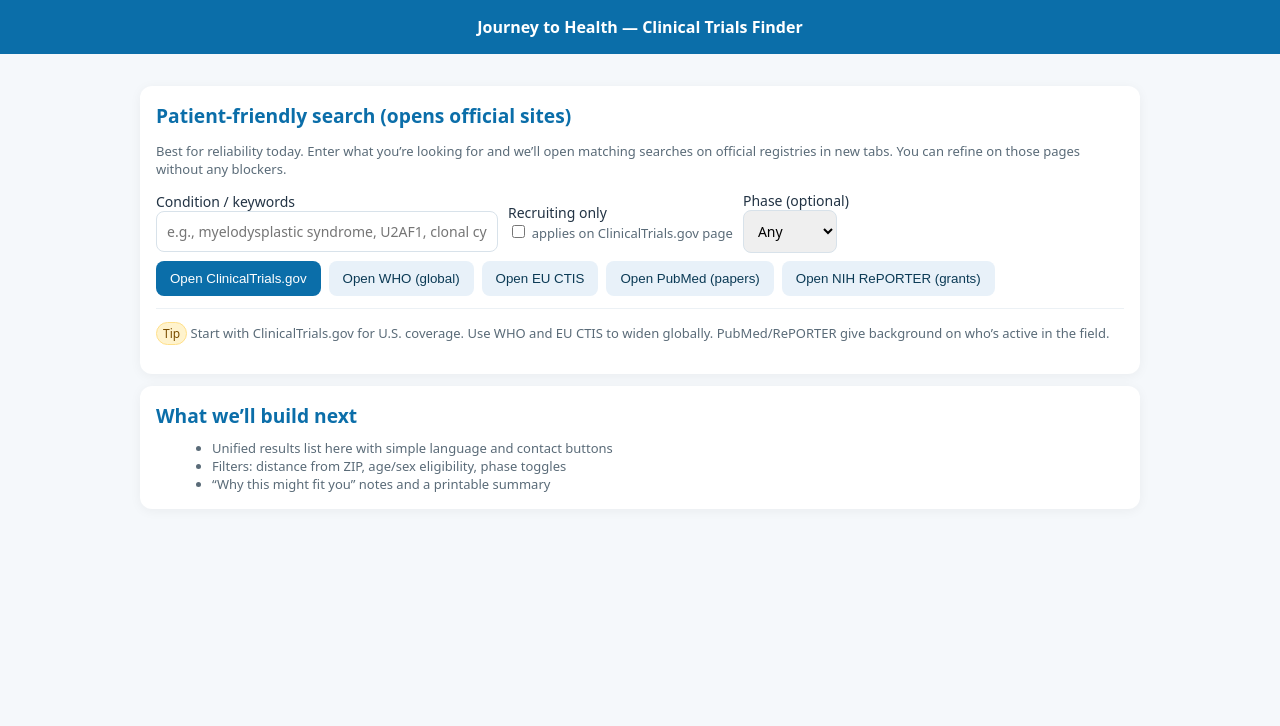
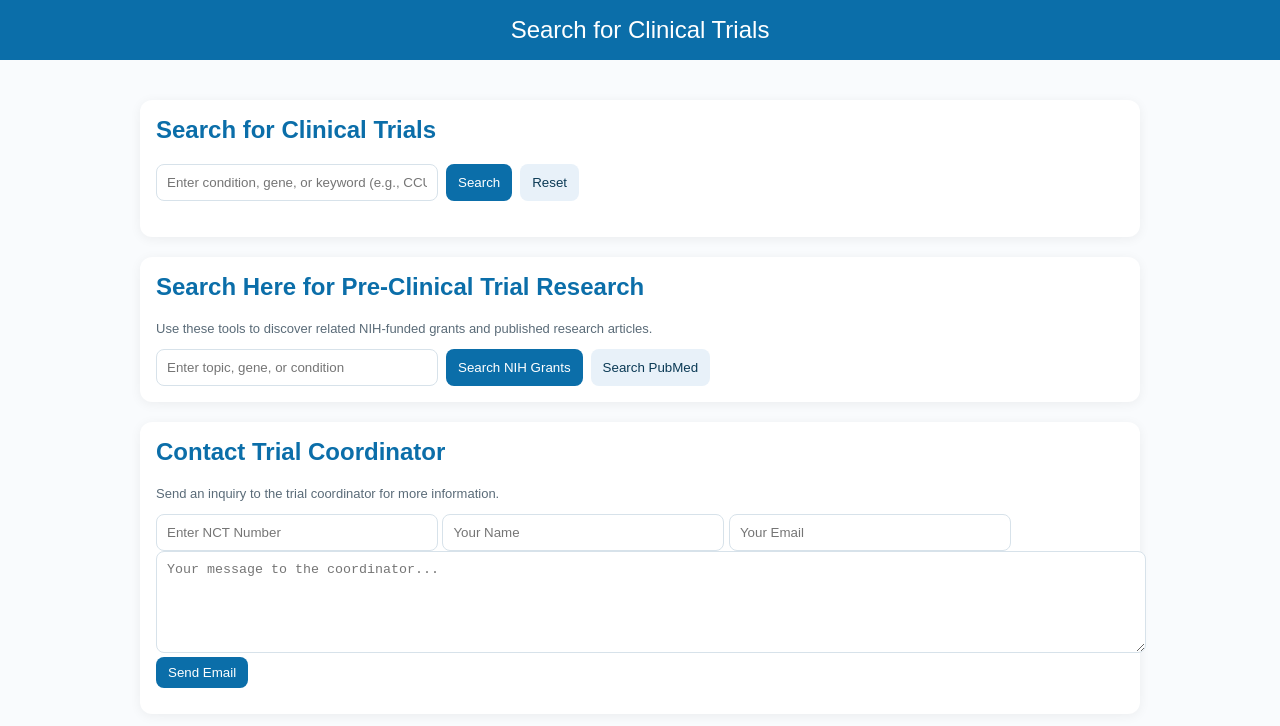
Before and after one commit to Cheese1963/JourneyToHealth, a plain HTML site: page index.html in a window 1280 px wide. Drawn offline with Linux system fonts and the light colour scheme.

Commit message:
Add files via upload

```diff
--- a/index.html
+++ b/index.html
@@ -1,124 +1,232 @@
 <!DOCTYPE html>
 <html lang="en">
 <head>
-<meta charset="utf-8" />
-<meta name="viewport" content="width=device-width, initial-scale=1" />
-<title>Journey to Health — Trials Finder (Reliable Embed-first)</title>
+<meta charset="UTF-8" />
+<meta name="viewport" content="width=device-width, initial-scale=1.0" />
+<title>Search for Clinical Trials</title>
 <style>
-  :root { color-scheme: light; }
-  body { font-family: system-ui, -apple-system, Segoe UI, Roboto, Arial, sans-serif; margin: 0; background: #f5f8fb; }
-  header { background: #0b6ea9; color: #fff; padding: 16px; text-align: center; font-weight: 600; }
-  .wrap { max-width: 1000px; margin: 0 auto; padding: 20px; }
-  .card { background: #fff; border-radius: 12px; box-shadow: 0 2px 12px rgba(0,0,0,.05); padding: 16px; margin: 12px 0; }
-  h2 { margin: 0 0 10px; color: #0b6ea9; font-size: 1.2rem; }
-  .row { display:flex; gap:10px; flex-wrap:wrap; align-items:center }
-  label { font-size: 14px; color: #234; }
-  input, select { padding: 10px; border: 1px solid #d8e2ea; border-radius: 8px; font: inherit; }
-  input[type="checkbox"] { width: auto; height: auto; }
+  body { font-family: Arial, sans-serif; margin: 0; padding: 0; background: #f9fbfd; }
+  header { background: #0b6ea9; color: white; padding: 16px; text-align: center; font-size: 1.5rem; }
+  .container { padding: 20px; max-width: 1000px; margin: auto; }
+  .card { background: white; border-radius: 12px; box-shadow: 0 2px 12px rgba(0,0,0,.06); padding: 16px; margin: 20px 0; }
+  h2 { color: #0b6ea9; margin-top: 0; }
+  .row { display:flex; gap:8px; flex-wrap:wrap; }
+  input, textarea { padding:10px; border-radius:8px; border:1px solid #d7e2ea; min-width:260px; }
+  textarea { width: 100%; min-height: 80px; resize: vertical; }
+  .button { display: inline-block; padding: 8px 12px; background: #0b6ea9; color: white; text-decoration: none; border-radius: 8px; cursor: pointer; border: none; }
+  .button.secondary { background: #e8f1f9; color: #0b3a55; }
   .muted { color: #5a6b78; font-size: 13px; }
-  .btn { background:#0b6ea9; color:#fff; border:none; border-radius:8px; padding:10px 14px; cursor:pointer; }
-  .btn.secondary { background:#e8f1f9; color:#0b3a55; }
-  .block-actions { display:flex; gap:8px; flex-wrap:wrap; margin-top:8px }
-  .sublink { font-size: 12px; }
-  .hr { height:1px; background:#ecf1f5; margin:12px 0 }
-  .pill { display:inline-block; padding:2px 6px; border-radius:999px; background:#fff3cd; color:#7a4d00; border:1px solid #ffe08a; font-size:12px }
+  /* Modal */
+  .modal { position: fixed; inset: 0; background: rgba(0,0,0,.45); display: none; align-items: center; justify-content: center; padding: 16px; z-index: 1000; }
+  .modal[aria-hidden="false"]{ display:flex; }
+  .modal-card { background:#fff; max-width: 800px; width:100%; border-radius:12px; padding:16px; box-shadow:0 12px 32px rgba(0,0,0,.25); }
+  .modal-head { display:flex; align-items:center; justify-content:space-between; gap:8px; }
+  .modal-foot { display:flex; align-items:center; justify-content:space-between; gap:8px; margin-top:12px; }
+  .disclaimer { font-size:12px; color:#6b7280; }
 </style>
 </head>
 <body>
-<header>Journey to Health — Clinical Trials Finder</header>
-<div class="wrap">
-
+<header>Search for Clinical Trials</header>
+<div class="container">
+  <!-- Clinical Trials Search -->
   <div class="card">
-    <h2>Patient-friendly search (opens official sites)</h2>
-    <p class="muted">Best for reliability today. Enter what you’re looking for and we’ll open matching searches on official registries in new tabs. You can refine on those pages without any blockers.</p>
-
+    <h2>Search for Clinical Trials</h2>
     <div class="row">
-      <label>Condition / keywords<br>
-        <input id="q" placeholder="e.g., myelodysplastic syndrome, U2AF1, clonal cytopenia" style="min-width:320px">
-      </label>
-      <label>Recruiting only<br>
-        <input id="recr" type="checkbox"> <span class="muted">applies on ClinicalTrials.gov page</span>
-      </label>
-      <label>Phase (optional)<br>
-        <select id="phase">
-          <option value="">Any</option>
-          <option>Phase 1</option>
-          <option>Phase 2</option>
-          <option>Phase 3</option>
-          <option>Phase 4</option>
-        </select>
-      </label>
+      <input id="condition" placeholder="Enter condition, gene, or keyword (e.g., CCUS, U2AF1)" />
+      <button class="button" onclick="searchTrials()">Search</button>
+      <button class="button secondary" onclick="document.getElementById('condition').value='';">Reset</button>
+    </div>
+    <div id="results" style="margin-top:20px"></div>
   </div>
 
-    <div class="block-actions">
-      <button class="btn" onclick="openCtGov()">Open ClinicalTrials.gov</button>
-      <button class="btn secondary" onclick="openWHO()">Open WHO (global)</button>
-      <button class="btn secondary" onclick="openEU()">Open EU CTIS</button>
-      <button class="btn secondary" onclick="openPubMed()">Open PubMed (papers)</button>
-      <button class="btn secondary" onclick="openRePORTER()">Open NIH RePORTER (grants)</button>
+  <!-- Pre-Clinical Trial Research -->
+  <div class="card">
+    <h2>Search Here for Pre-Clinical Trial Research</h2>
+    <p class="muted">Use these tools to discover related NIH-funded grants and published research articles.</p>
+    <div class="row">
+      <input id="nihq" placeholder="Enter topic, gene, or condition" />
+      <button class="button" onclick="searchNIHGrants()">Search NIH Grants</button>
+      <button class="button secondary" onclick="searchPubMed()">Search PubMed</button>
+    </div>
   </div>
 
-    <div class="hr"></div>
-    <p class="muted"><span class="pill">Tip</span> Start with ClinicalTrials.gov for U.S. coverage. Use WHO and EU CTIS to widen globally. PubMed/RePORTER give background on who’s active in the field.</p>
+  <!-- Email Trial Coordinator -->
+  <div class="card">
+    <h2>Contact Trial Coordinator</h2>
+    <p class="muted">Send an inquiry to the trial coordinator for more information.</p>
+    <input id="trialId" placeholder="Enter NCT Number" />
+    <input id="yourName" placeholder="Your Name" />
+    <input id="yourEmail" type="email" placeholder="Your Email" />
+    <textarea id="message" placeholder="Your message to the coordinator..."></textarea>
+    <button class="button" onclick="sendEmail()">Send Email</button>
+    <div id="emailStatus" style="margin-top:10px" class="muted"></div>
+  </div>
 </div>
 
-  <div class="card">
-    <h2>What we’ll build next</h2>
-    <ul class="muted" style="margin:0 0 0 16px">
-      <li>Unified results list here with simple language and contact buttons</li>
-      <li>Filters: distance from ZIP, age/sex eligibility, phase toggles</li>
-      <li>“Why this might fit you” notes and a printable summary</li>
-    </ul>
+<!-- Plain‑language Explanation Modal -->
+<div id="explainModal" class="modal" aria-hidden="true" role="dialog" aria-labelledby="explainTitle">
+  <div class="modal-card">
+    <div class="modal-head">
+      <h3 id="explainTitle" style="margin:0;color:#0b6ea9">Plain‑language summary</h3>
+      <div>
+        <button class="button secondary" onclick="copyExplanation()">Copy</button>
+        <button class="button secondary" onclick="printExplanation()">Print</button>
+        <button class="button" onclick="closeExplain()">Close</button>
       </div>
-
+    </div>
+    <div id="explainBody" class="muted" style="margin-top:10px;white-space:pre-wrap"></div>
+    <div class="modal-foot">
+      <span class="disclaimer">This summary is for information only and is not medical advice. Always discuss options with your clinician.</span>
+    </div>
+  </div>
 </div>
 
 <script>
-  function val(id){ return (document.getElementById(id).value||'').trim(); }
-  function term(){
-    const q = val('q');
-    const p = document.getElementById('phase').value;
-    // Build a human-friendly query string (we do not rely on exact param names of other sites)
-    return [q, p && `"${p}"`].filter(Boolean).join(' ');
+let lastStudies = [];
+
+function safeText(x){ return (x||'').toString(); }
+function arr(x){ return Array.isArray(x)?x: (x? [x] : []); }
+
+function searchTrials(){
+  const q = document.getElementById('condition').value.trim();
+  const out = document.getElementById('results');
+  if(!q){ out.innerHTML = '<div class="muted">Enter a keyword to search ClinicalTrials.gov.</div>'; return; }
+  const url = `https://clinicaltrials.gov/api/query/full_studies?expr=${encodeURIComponent(q)}&min_rnk=1&max_rnk=10&fmt=json`;
+  out.innerHTML = '<div class="muted">Searching…</div>';
+  fetch(url)
+    .then(res => res.json())
+    .then(data => {
+      lastStudies = data?.FullStudiesResponse?.FullStudies || [];
+      if(!lastStudies.length){ out.innerHTML = '<div class="muted">No trials found.</div>'; return; }
+      out.innerHTML = lastStudies.map(s => renderStudyRow(s)).join('');
+    })
+    .catch(() => { out.innerHTML = '<div class="muted">Error fetching trials.</div>'; });
 }
 
-  function openCtGov(){
-    const q = term();
-    const recruiting = document.getElementById('recr').checked;
-    // Use term-based search to avoid fragile params; user can refine on ct.gov UI
-    let url = 'https://clinicaltrials.gov/ct2/results?';
-    const params = new URLSearchParams();
-    if(q) params.set('term', q);
-    if(recruiting) params.set('recrs', 'ab'); // show recruiting & not yet recruiting (broad) — safe default
-    // Note: Different deployments of ct.gov accept various flags; if ignored, page still loads with term
-    url += params.toString();
-    window.open(url, '_blank', 'noopener');
+function renderStudyRow(s){
+  const idm = s?.Study?.ProtocolSection?.IdentificationModule || {};
+  const nct = safeText(idm.NCTId);
+  const title = safeText(idm.BriefTitle);
+  const contact = s?.Study?.ProtocolSection?.ContactsLocationsModule?.OverallOfficialList?.OverallOfficial?.[0]?.OverallOfficialEmail || '';
+  const emailBtn = contact ? `<button class=\"button secondary\" onclick=\"prefillEmail('${nct}','${contact}')\">Email Coordinator</button>` : '';
+  const explainBtn = `<button class=\"button secondary\" onclick=\"openExplain('${nct}')\">Explain in plain language</button>`;
+  return `<div style='margin-bottom:12px'>
+    <strong>${title}</strong> (<a target="_blank" href="https://clinicaltrials.gov/study/${nct}">${nct}</a>)
+    <div class="row" style="margin-top:6px">${emailBtn} ${explainBtn}</div>
+  </div>`;
 }
 
-  function openWHO(){
-    // WHO ICTRP public search; if q unsupported as param, landing page still opens
-    const q = term();
-    const url = q ? `https://trialsearch.who.int/?q=${encodeURIComponent(q)}` : 'https://trialsearch.who.int/';
-    window.open(url, '_blank', 'noopener');
+function openExplain(nct){
+  const s = lastStudies.find(x => x?.Study?.ProtocolSection?.IdentificationModule?.NCTId === nct);
+  if(!s){ return; }
+  const m = s.Study.ProtocolSection;
+  const id = m.IdentificationModule || {};
+  const status = m.StatusModule || {};
+  const design = m.DesignModule || {};
+  const elig = m.EligibilityModule || {};
+  const desc = m.DescriptionModule || {};
+  const arms = m.ArmsInterventionsModule || {};
+  const locs = m.ContactsLocationsModule || {};
+
+  const title = safeText(id.BriefTitle || id.OfficialTitle || nct);
+  const condition = arr(m.ConditionsModule?.ConditionList?.Condition).join(', ');
+  const phase = arr(design.PhaseList?.Phase).join(', ');
+  const stat = safeText(status.OverallStatus);
+  const purpose = safeText(desc.BriefSummary || desc.DetailedDescription || '').trim();
+
+  const minAge = safeText(elig.MinimumAge);
+  const maxAge = safeText(elig.MaximumAge);
+  const sex = safeText(elig.Sex);
+  const healthy = (elig.HealthyVolunteers ? 'Healthy volunteers accepted' : 'Patient volunteers only');
+
+  const inclus = safeText(elig?.InclusionCriteria || '').split(/\r?\n/).filter(Boolean).slice(0,6);
+  const exclus = safeText(elig?.ExclusionCriteria || '').split(/\r?\n/).filter(Boolean).slice(0,6);
+
+  const interventions = arr(arms?.InterventionList?.Intervention).map(i=>safeText(i.InterventionName)).filter(Boolean).slice(0,6);
+
+  const places = arr(locs?.LocationList?.Location).map(l=>{
+    const city = safeText(l.LocationCity);
+    const st = safeText(l.LocationState);
+    const country = safeText(l.LocationCountry);
+    return [city,st,country].filter(Boolean).join(', ');
+  }).filter(Boolean).slice(0,6);
+
+  const lines = [];
+  lines.push(`Study: ${title}`);
+  lines.push(`NCT ID: ${nct}`);
+  if(condition) lines.push(`Condition: ${condition}`);
+  if(phase) lines.push(`Phase: ${phase}`);
+  if(stat) lines.push(`Status: ${stat}`);
+
+  if(purpose){
+    const shortPurpose = purpose.length>800 ? purpose.slice(0,780)+"…" : purpose;
+    lines.push("\nWhat is this study about?\n" + shortPurpose);
   }
 
-  function openEU(){
-    // EU Clinical Trials Information System — public search
-    const q = term();
-    const url = q ? `https://euclinicaltrials.eu/ctis-public/#/search?text=${encodeURIComponent(q)}` : 'https://euclinicaltrials.eu/ctis-public/#/search';
-    window.open(url, '_blank', 'noopener');
+  const who = [];
+  if(minAge) who.push(`Minimum age: ${minAge}`);
+  if(maxAge) who.push(`Maximum age: ${maxAge}`);
+  if(sex) who.push(`Sex: ${sex}`);
+  if(healthy) who.push(healthy);
+  if(who.length) lines.push("\nWho might be able to join?\n" + who.join(" · "));
+
+  if(inclus.length) lines.push("\nKey things they look for:\n- " + inclus.join("\n- "));
+  if(exclus.length) lines.push("\nYou likely can’t join if:\n- " + exclus.join("\n- "));
+
+  if(interventions.length) lines.push("\nWhat will happen in this study?\n- " + interventions.map(x=>`Intervention: ${x}`).join("\n- "));
+
+  if(places.length) lines.push("\nWhere is this offered?\n- " + places.join("\n- "));
+
+  lines.push("\nTip: Talk to your clinician. This summary is informational and not medical advice.");
+
+  document.getElementById('explainTitle').textContent = `Plain‑language summary — ${nct}`;
+  document.getElementById('explainBody').textContent = lines.join('\n');
+  document.getElementById('explainModal').setAttribute('aria-hidden','false');
 }
 
-  function openPubMed(){
-    const q = term();
-    const url = `https://pubmed.ncbi.nlm.nih.gov/?term=${encodeURIComponent(q || 'clinical trial')}`;
-    window.open(url, '_blank', 'noopener');
+function closeExplain(){ document.getElementById('explainModal').setAttribute('aria-hidden','true'); }
+function copyExplanation(){
+  const text = document.getElementById('explainBody').textContent;
+  navigator.clipboard.writeText(text).then(()=>{ alert('Summary copied to clipboard'); }).catch(()=>{ prompt('Copy this summary:', text); });
+}
+function printExplanation(){
+  const title = document.getElementById('explainTitle').textContent;
+  const body = document.getElementById('explainBody').textContent + "\n\nThis summary is for information only and is not medical advice.";
+  const w = window.open('', '_blank');
+  w.document.write('<pre style="font-family: system-ui, -apple-system, Segoe UI, Roboto, Arial; white-space: pre-wrap; line-height:1.3;">');
+  w.document.write(title + "\n\n" + body.replace(/</g,'&lt;').replace(/>/g,'&gt;'));
+  w.document.write('</pre>');
+  w.document.close();
+  w.focus();
+  w.print();
 }
 
-  function openRePORTER(){
-    const q = term();
-    const url = `https://reporter.nih.gov/search/?terms=${encodeURIComponent(q || 'cancer')}`;
-    window.open(url, '_blank', 'noopener');
+function searchNIHGrants(){
+  const q = document.getElementById('nihq').value.trim();
+  if(!q) return;
+  window.open(`https://reporter.nih.gov/search/?terms=${encodeURIComponent(q)}`,'_blank');
+}
+function searchPubMed(){
+  const q = document.getElementById('nihq').value.trim();
+  if(!q) return;
+  window.open(`https://pubmed.ncbi.nlm.nih.gov/?term=${encodeURIComponent(q)}`,'_blank');
+}
+function prefillEmail(nct,email){
+  document.getElementById('trialId').value = nct;
+  document.getElementById('message').value = `Hello, I am interested in learning more about trial ${nct}.`;
+}
+function sendEmail(){
+  const trialId = document.getElementById('trialId').value.trim();
+  const name = document.getElementById('yourName').value.trim();
+  const email = document.getElementById('yourEmail').value.trim();
+  const message = document.getElementById('message').value.trim();
+  if(!trialId || !name || !email || !message){
+    document.getElementById('emailStatus').innerText = 'Please fill in all fields.';
+    return;
+  }
+  const mailtoLink = `mailto:?subject=Inquiry about trial ${trialId}&body=${encodeURIComponent(message + '\n\nFrom: ' + name + ' (' + email + ')')}`;
+  window.location.href = mailtoLink;
+  document.getElementById('emailStatus').innerText = 'Email client opened to send your message.';
 }
 </script>
 </body>
```
Lines whose indentation alone changed are shown as unchanged.
